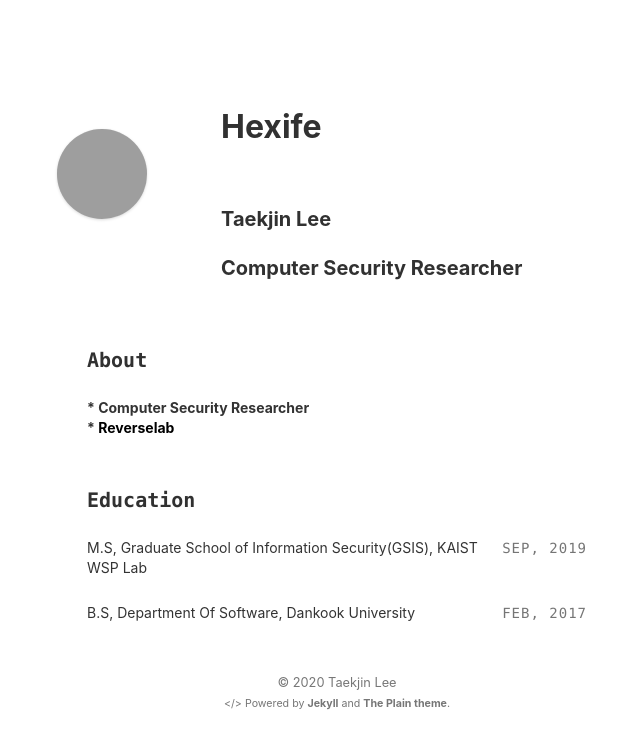
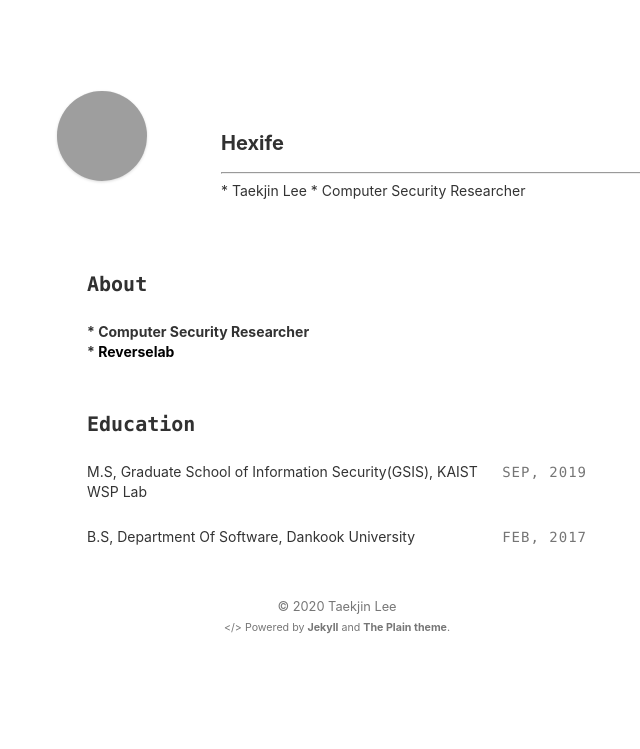
Before and after one commit to Hexife/hexife.github.io, a Jekyll site: the page built from index.html, in a window 1280 px wide, cut to the strip 0-749 px from the top of the page. Shown: the whole strip, without its empty margins (303-943 px from the left). Built offline with Jekyll 4.4.1, drawn with Linux system fonts in a browser that asks for light colours; grey boxes are pictures that could not be loaded.

Commit message:
Test header.html

```diff
--- a/_includes/header.html
+++ b/_includes/header.html
@@ -22,10 +22,10 @@
 </aside>
 </td>
 <td width="40%">
-<h1>Hexife</h1>
-<br>
-<h3>Taekjin Lee</h3>
-<h3>Computer Security Researcher</h3>
+<h3>Hexife</h3>
+<hr>
+* Taekjin Lee
+* Computer Security Researcher
 </td>
 <td width="20%">
 </td>
```
